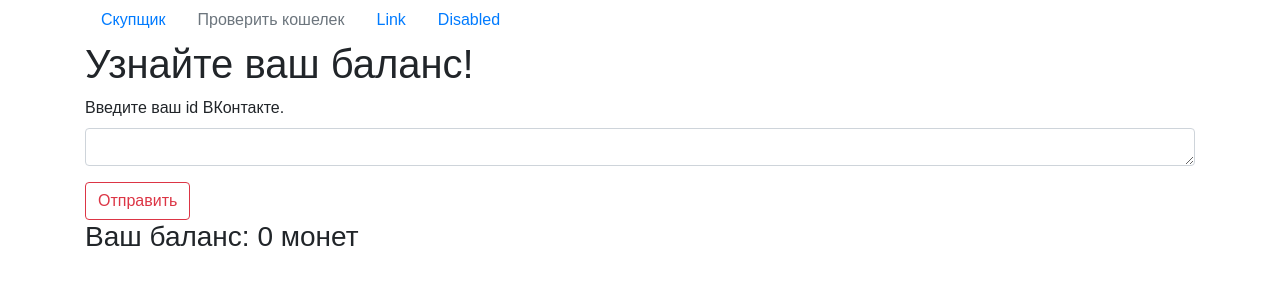
After one commit to AlexKrudu/Crypto_shit, a Flask app: page /wallet in a window 1280 px wide. The commit adds this page. Shown: the top 300 px of the page. Run offline with Flask 2, Linux system fonts and the light colour scheme; some libraries are stand-ins or nearby versions.

Commit message:
Done Task 2

```diff
--- a/db.py
+++ b/db.py
@@ -5,3 +5,7 @@ client = pymongo.MongoClient("localhost", 27017)
 
 coin = client.database.coins
 log = client.database.logs
+
+def calculate(user_id):
+    result = coin.find({"user": {"$eq": user_id}}).count()
+    return result if result else "0"
--- a/main.py
+++ b/main.py
@@ -23,7 +23,7 @@ def check_hashes(hashes):
         else:
             error = False
 
-        if not error:
+        if error:
             db.coin.insert_one(
                 {
                     "string": rest,
@@ -32,7 +32,7 @@ def check_hashes(hashes):
                 }
             )
         result.append((h, error))
-
+        print(list(db.coin.find()))
 
     return result
 
@@ -48,6 +48,16 @@ def index():
 
     return render_template("index.html", res=result)
 
+@app.route("/wallet", methods=["GET", "POST"])
+def wallet():
+    score = 0
+    if request.method == "POST":
+        id = request.form["id"].strip()
+        score = db.calculate(id)
+
+    return render_template("wallet.html", score = score)
+
+
 if __name__ == "__main__":
     app.run(port=8080,host="localhost")
     print("Smth")
--- /dev/null
+++ b/templates/wallet.html
@@ -0,0 +1,30 @@
+<!DOCTYPE html>
+<html>
+<head>
+    <link href="static/bootstrap.min.css" rel="stylesheet"/>
+    <link href="images/favicon.ico" rel="shortcut icon" type="image/x-icon" />
+    <link rel="icon" href="images/favicon.ico" type="image/x-icon" />
+</head>
+<body>
+<div class="container">
+    <nav class="nav">
+      <a class="nav-link active" href="/">Скупщик</a>
+        <a class="nav-link disabled" href="/wallet">Проверить кошелек</a>
+      <a class="nav-link active" href="#">Link</a>
+      <a class="nav-link active" href="#">Disabled</a>
+    </nav>
+    <h1>Узнайте ваш баланс!</h1>
+    <form method = "post" action = "/wallet">
+        <div class="form-group">
+            <label for="id">Введите ваш id ВКонтакте.</label>
+            <textarea class="form-control" id="id" rows="1" name = "id"></textarea>
+        </div>
+        <button type="submit" class="btn btn-outline-danger">Отправить</button>
+        <h3>Ваш баланс: {{ score }} монет</h3>
+
+    </form>
+
+
+</div>
+</body>
+</html>
```
Also changed, not shown: templates/index.html (+8 -2 lines).
